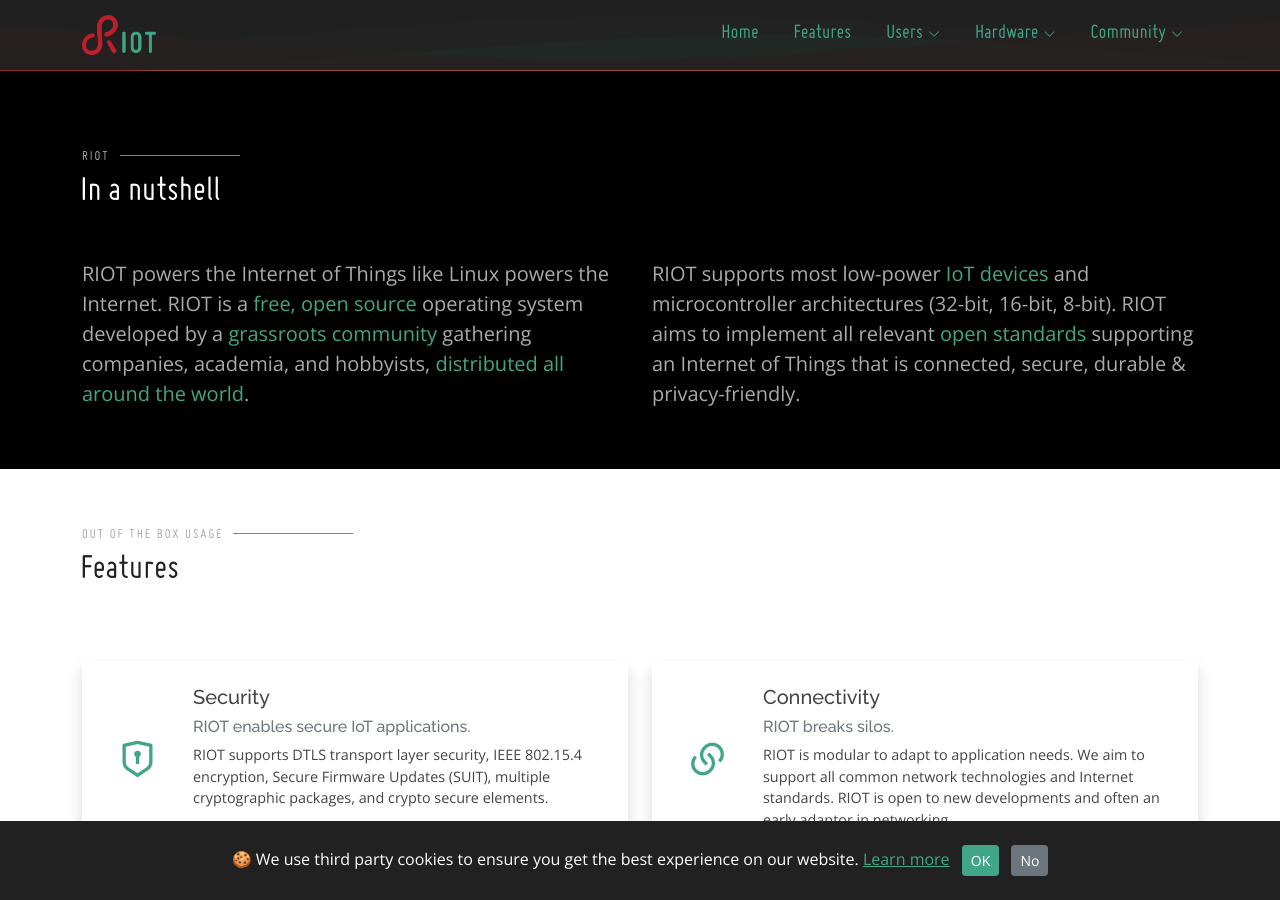
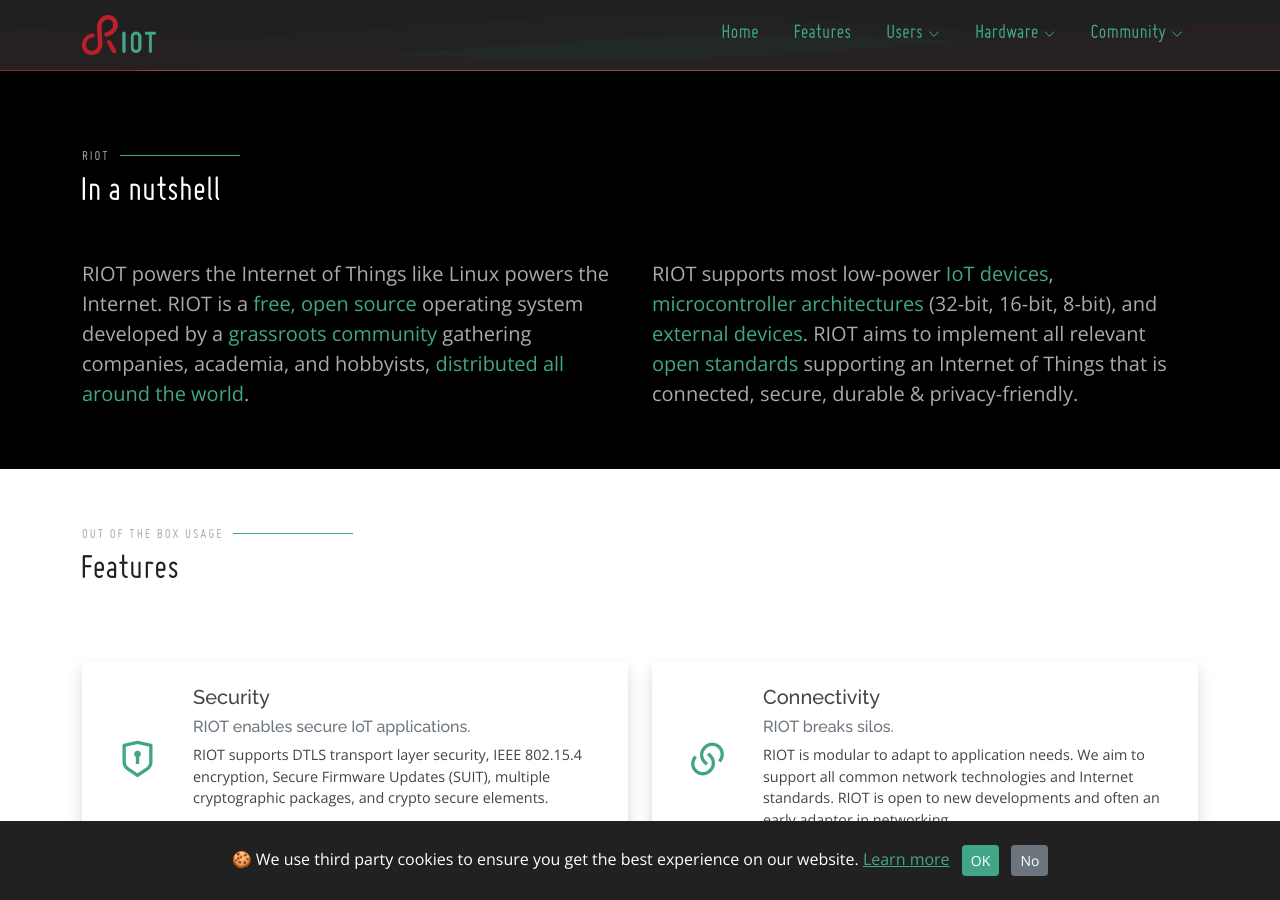
Before and after one commit to RIOT-OS/riot-os.org, a Jekyll site: the page built from index.html, in a window 1280 px wide and 900 px high, scrolled down 439 px. Built offline with Jekyll 4.4.1, drawn with Linux system fonts in a browser that asks for light colours; some web fonts are replaced.

Commit message:
index: update links to boards, cpus, drivers
instead of referring to  doc.riot-os.org page refer to RIOT website pages

```diff
--- a/index.html
+++ b/index.html
@@ -63,8 +63,8 @@
             <div class="col-12 col-lg-6 pt-4 pt-lg-0">
               <p class="lead">
                 RIOT supports most low-power
-                <a href="http://doc.riot-os.org/group__boards.html">IoT devices</a> and
-                microcontroller architectures (32-bit, 16-bit, 8-bit). RIOT aims to implement all
+                <a href="{% link boards.html %}">IoT devices</a>,
+                <a href="{% link cpus.html %}">microcontroller architectures</a> (32-bit, 16-bit, 8-bit), and <a href="{% link drivers.html %}">external devices</a>. RIOT aims to implement all
                 relevant <a href="#features">open standards</a> supporting an Internet of Things that
                 is connected, secure, durable & privacy-friendly.
               </p>
```
